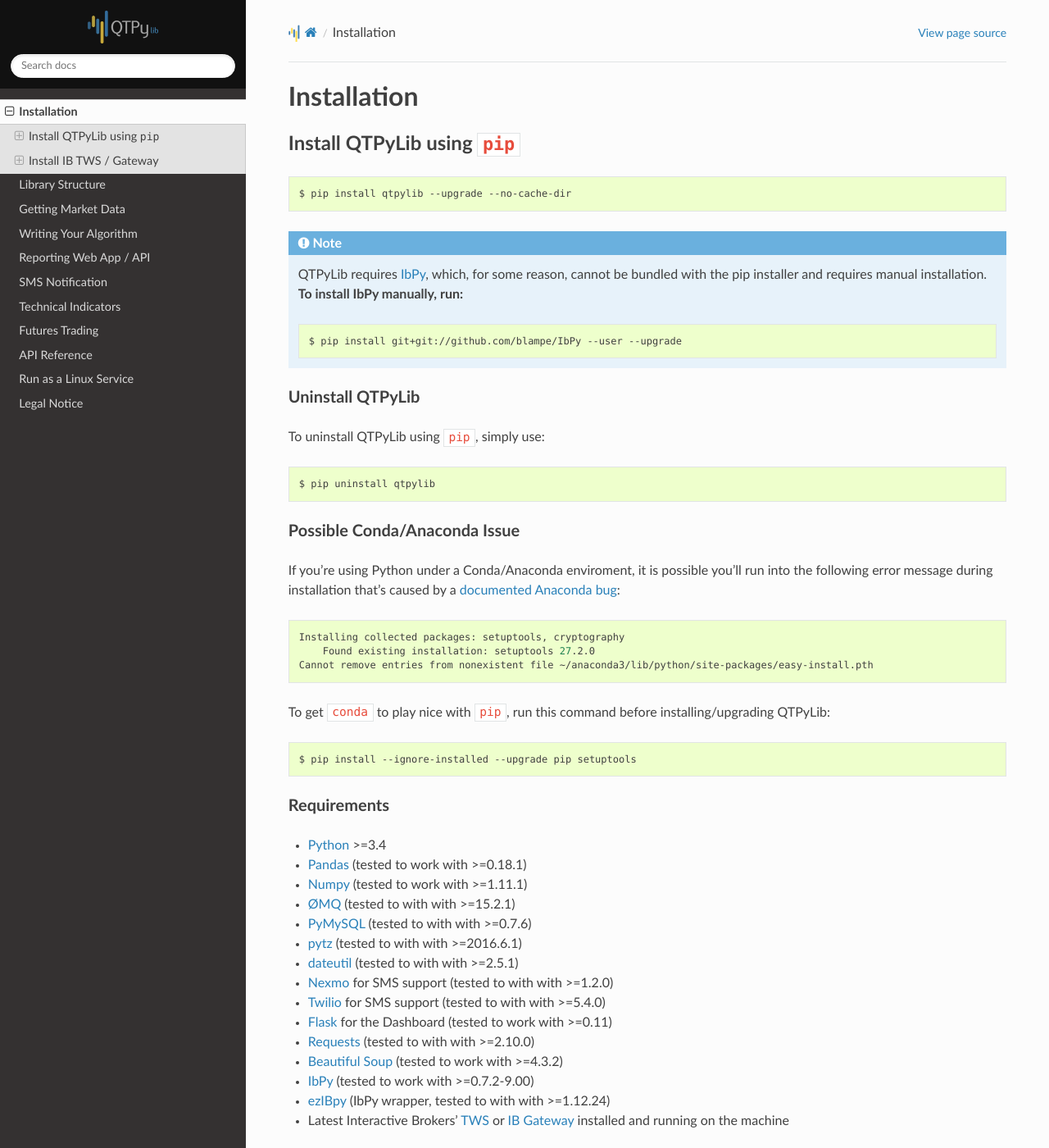
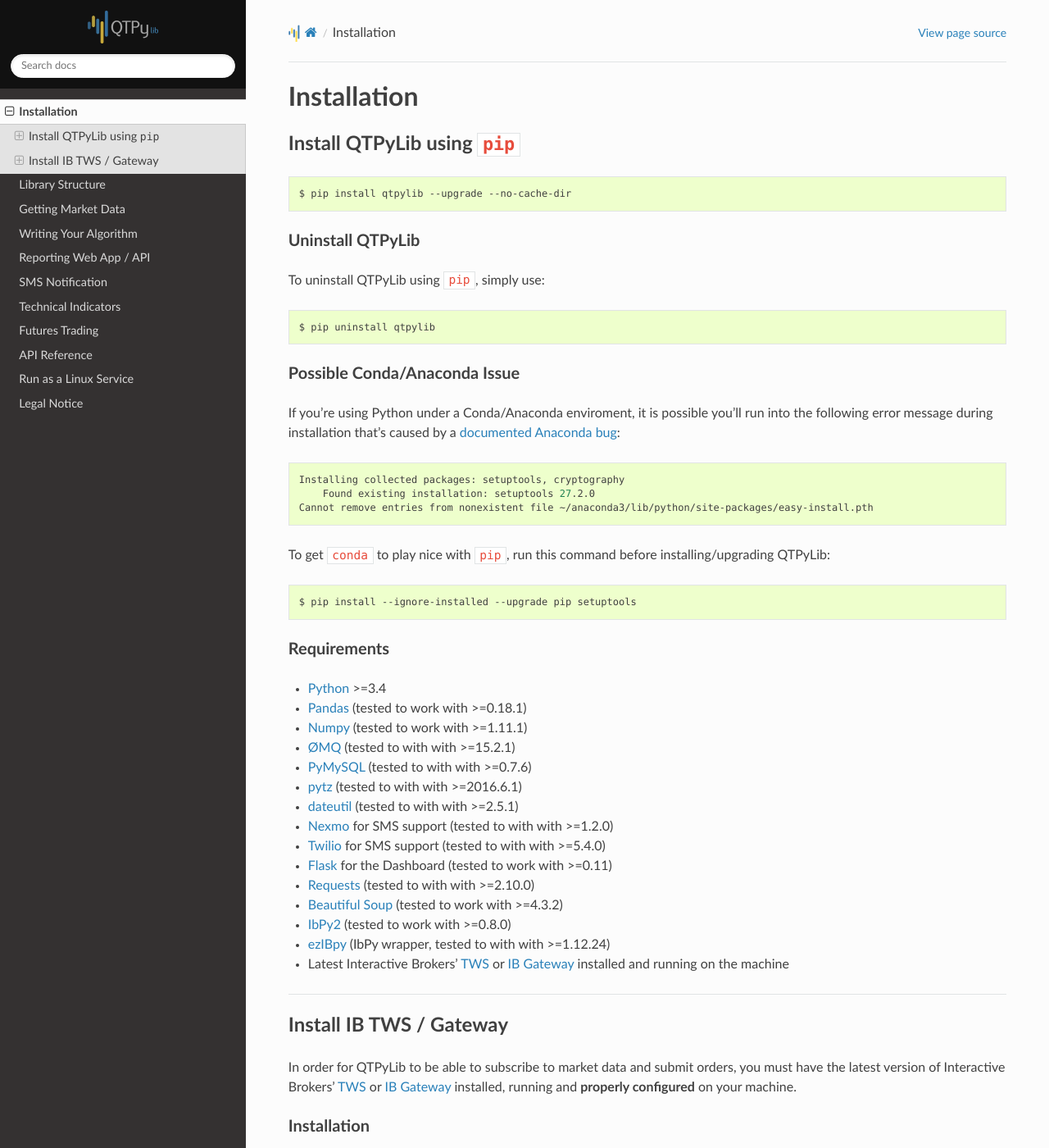
Before and after one commit to ranaroussi/qtpylib, a Sphinx documentation site: the page built from docs/source/install.rst, in a window 1280 px wide and 1400 px high. Shown: the whole window at 82% size. Built offline with Sphinx 7.4.7 and the Read the Docs theme 2.0.0, drawn with Linux system fonts in a browser that asks for light colours.

Commit message:
Use IbPy2 package from PyPI, no separate install required.
For whatever reason, the package is called IbPy2 on PyPI, but it's the same code.
https://github.com/blampe/IbPy/blob/05e73215da144685c7fc2f10412d0819b36dee54/README.md#installation

Updated documentation as well.

```diff
--- a/CHANGELOG.rst
+++ b/CHANGELOG.rst
@@ -1,5 +1,11 @@
 Release Notes
 =============
+
+
+Development
+-----------
+- Use IbPy2 (>= 0.8.0) from PyPI, same code as IbPy; no separate install required.
+
 
 *November 2, 2016*
 
--- a/docs/source/install.rst
+++ b/docs/source/install.rst
@@ -8,15 +8,6 @@
 
     $ pip install qtpylib --upgrade --no-cache-dir
 
-
-.. note::
-    QTPyLib requires `IbPy <https://github.com/blampe/IbPy>`_, which, for some reason,
-    cannot be bundled with the pip installer and requires manual installation.
-    **To install IbPy manually, run:**
-
-    .. code:: bash
-
-        $ pip install git+git://github.com/blampe/IbPy --user --upgrade
 
 Uninstall QTPyLib
 ~~~~~~~~~~~~~~~~~~
@@ -65,7 +56,7 @@
 * `Flask <http://flask.pocoo.org>`__ for the Dashboard (tested to work with >=0.11)
 * `Requests <https://github.com/kennethreitz/requests>`__ (tested to with with >=2.10.0)
 * `Beautiful Soup <https://pypi.python.org/pypi/beautifulsoup4>`_ (tested to work with >=4.3.2)
-* `IbPy <https://github.com/blampe/IbPy>`__ (tested to work with >=0.7.2-9.00)
+* `IbPy2 <https://github.com/blampe/IbPy>`__ (tested to work with >=0.8.0)
 * `ezIBpy <https://github.com/ranaroussi/ezibpy>`__ (IbPy wrapper, tested to with with >=1.12.24)
 * Latest Interactive Brokers’ `TWS <https://www.interactivebrokers.com/en/index.php?f=15875>`_ or `IB Gateway <https://www.interactivebrokers.com/en/index.php?f=16457>`_ installed and running on the machine
 
--- a/requirements.txt
+++ b/requirements.txt
@@ -1,5 +1,6 @@
 beautifulsoup4>=4.3.2
 python-dateutil>=2.5.3
+ibpy2>=0.8.0
 ezibpy>=1.12.24
 flask>=0.11.1
 nexmo>=1.2.0
--- a/setup.py
+++ b/setup.py
@@ -48,7 +48,7 @@
         'beautifulsoup4>=4.3.2','python-dateutil>=2.5.3','ezibpy>=1.12.24',
         'flask>=0.11.1','numpy>=1.11.1','pandas>=0.18.1','pymysql>=0.7.6',
         'pytz>=2016.6.1','requests>=2.10.0','pyzmq>=15.2.1',
-        'nexmo>=1.2.0','twilio>=5.4.0'
+        'nexmo>=1.2.0','twilio>=5.4.0','ibpy2>=0.8.0',
     ],
     entry_points={
         'console_scripts': [
```
Also changed, not shown: README.rst (+2 -8 lines).
